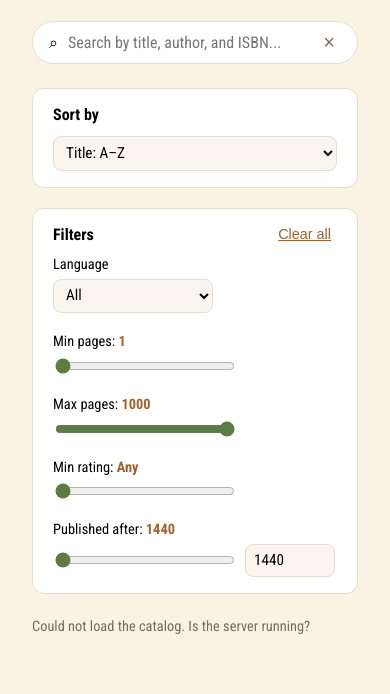
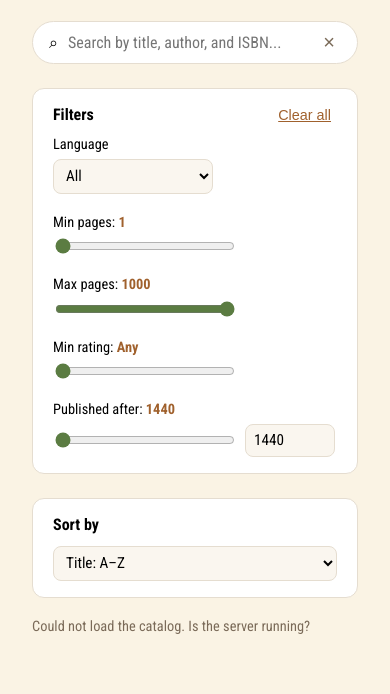
Before and after one commit to lambie93/ShelfCycle, a website: page catalog.html in a window 390 px wide. Shown: the part 150-844 px from the top of the page. Drawn offline with Linux system fonts and the light colour scheme; no server answers.

Commit message:
Move sort by into sidebar next to book grid

```diff
--- a/catalog.css
+++ b/catalog.css
@@ -219,6 +219,39 @@ footer {
     width: 90px;
 }
 
+/* Sort sidebar next to the book grid */
+
+.browse-layout {
+    display: flex;
+    gap: 1.25rem;
+    align-items: flex-start;
+    margin-top: 1.5rem;
+}
+
+.sort-card {
+    flex: 0 0 220px;
+}
+
+.browse-main {
+    flex: 1;
+    min-width: 0;
+}
+
+.browse-main .results-heading {
+    margin-top: 0;
+}
+
+@media (max-width: 700px) {
+    .browse-layout {
+        flex-direction: column;
+    }
+
+    .sort-card {
+        flex: none;
+        align-self: stretch;
+    }
+}
+
 .slider-control strong {
     color: #a0612d;
 }
--- a/catalog.html
+++ b/catalog.html
@@ -43,19 +43,6 @@
             <div class="catalog-toolbar">
                 <div class="toolbar-card">
                     <div class="filter-heading">
-                        <span>Sort by</span>
-                    </div>
-
-                    <label class="filter-control">
-                        <select id="sortFilter">
-                            <option value="title">Title: A–Z</option>
-                            <option value="author">Author: A–Z</option>
-                        </select>
-                    </label>
-                </div>
-
-                <div class="toolbar-card">
-                    <div class="filter-heading">
                         <span>Filters</span>
                         <button id="clearFilters" type="button">Clear all</button>
                     </div>
@@ -94,6 +81,21 @@
                 </div>
             </div>
 
+            <div class="browse-layout">
+                <div class="toolbar-card sort-card">
+                    <div class="filter-heading">
+                        <span>Sort by</span>
+                    </div>
+
+                    <label class="filter-control">
+                        <select id="sortFilter">
+                            <option value="title">Title: A–Z</option>
+                            <option value="author">Author: A–Z</option>
+                        </select>
+                    </label>
+                </div>
+
+                <div class="browse-main">
                     <div class="results-heading">
                         <p id="resultsCount">Loading books...</p>
                     </div>
@@ -107,6 +109,8 @@
                         <button id="resetSearch" class="primary-button" type="button">
                             Reset catalog
                         </button>
+                    </div>
+                </div>
             </div>
         </section>
 
```
Lines whose indentation alone changed are shown as unchanged.
